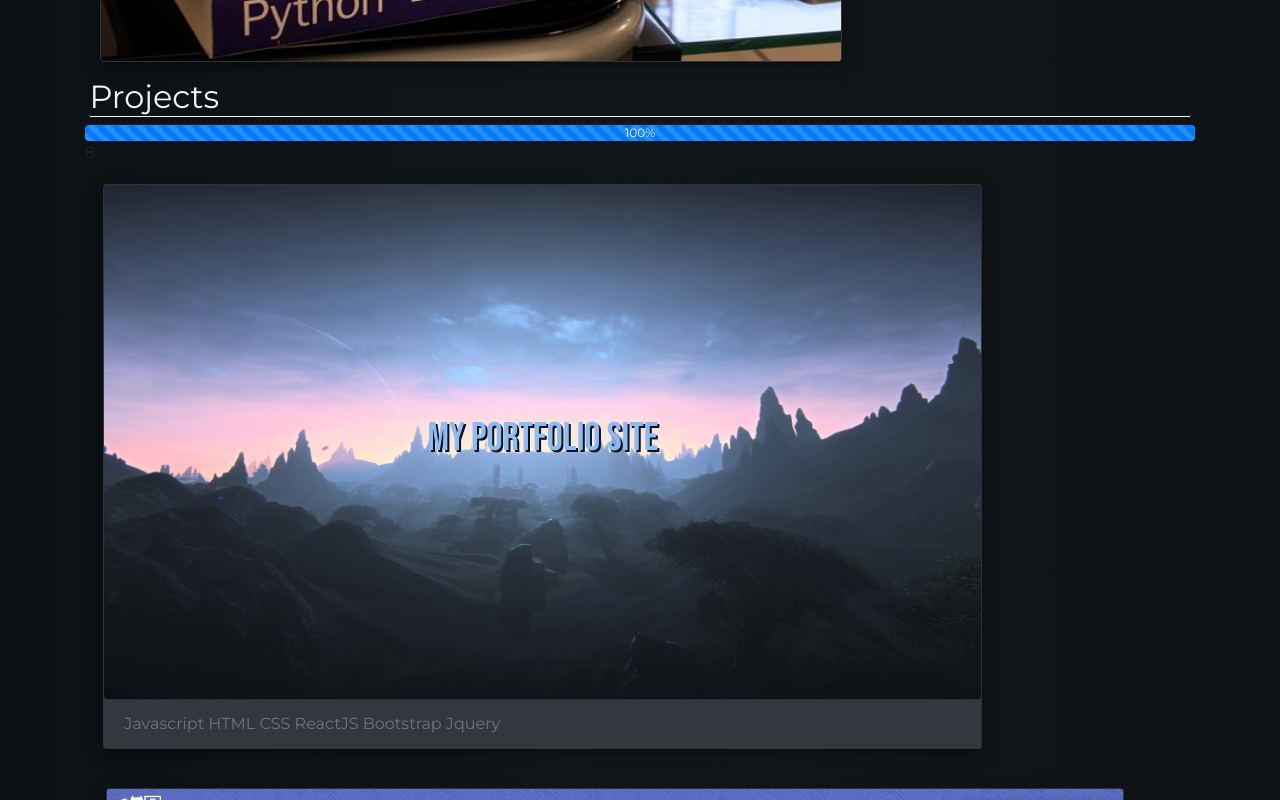
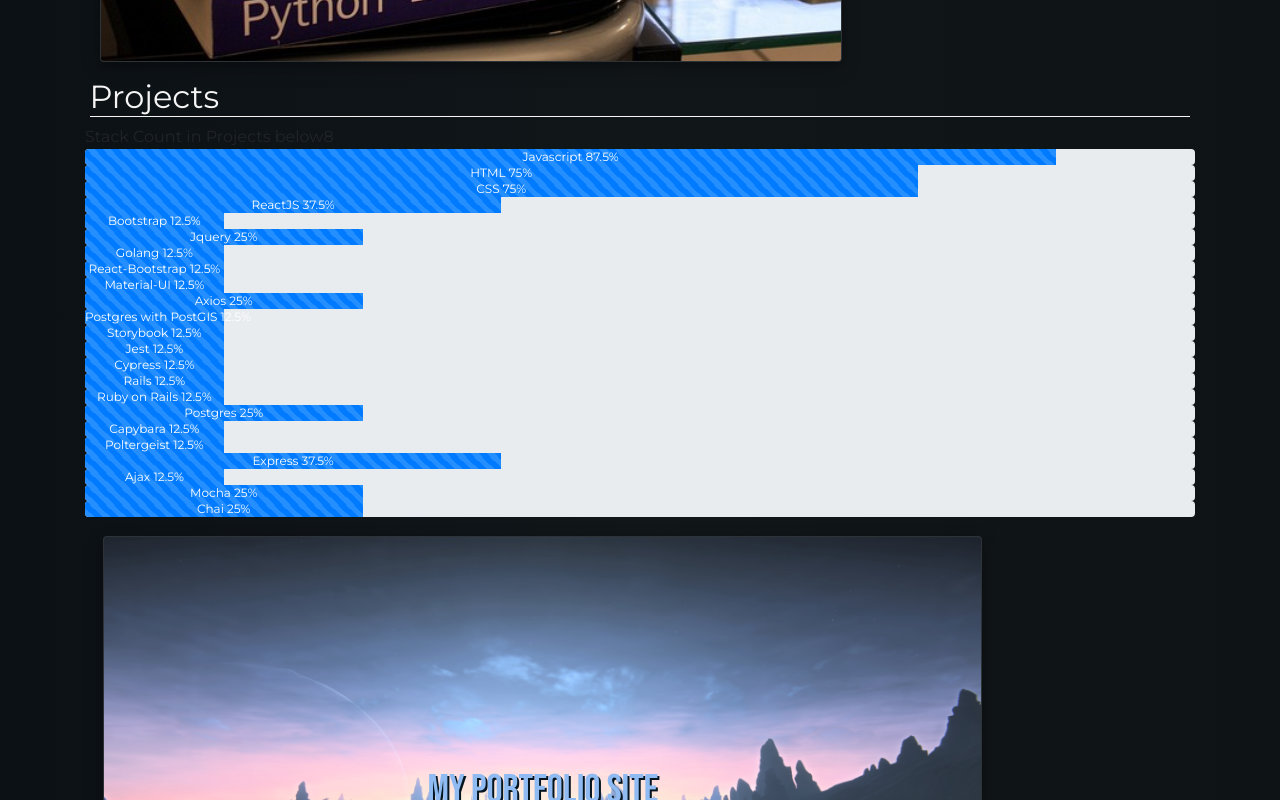
Before and after one commit to ChrisnNg/Ng, a React (Create React App) app: page / in a window 1280 px wide. Shown: the part 2480-3280 px from the top of the page. Built offline with nearby package versions, Linux system fonts and the light colour scheme.

Commit message:
stack count prototype implemented

```diff
--- a/src/App.js
+++ b/src/App.js
@@ -59,6 +59,29 @@ function App() {
     return allCards;
   }
 
+  function progressStack(projects) {
+    let stackCount = {};
+    const finalCount = [];
+    projects.map(project => {
+      for (let stack of project.footer) {
+        if (stackCount[stack]) {
+          stackCount[stack] += 1;
+        } else stackCount[stack] = 1;
+      }
+    });
+
+    for (let stack in stackCount) {
+      finalCount.push(
+        <ProgressBar
+          animated
+          now={(stackCount[stack] / projects.length) * 100}
+          label={`${stack} ${(stackCount[stack] / projects.length) * 100}%`}
+        />
+      );
+    }
+    return finalCount;
+  }
+
   let projects = [
     {
       title: (
@@ -95,6 +118,8 @@ function App() {
       imgsrc: cat_park,
       footer: [
         "Javascript",
+        "HTML",
+        "CSS",
         "ReactJS",
         "Golang",
         "React-Bootstrap",
@@ -508,12 +533,9 @@ function App() {
         </Fade>
 
         <Container>
-          <ProgressBar
-            animated
-            now={(projects.length / projects.length) * 100}
-            label={`${(projects.length / projects.length) * 100}%`}
-          />
+          <span className="text-center">Stack Count in Projects below</span>
           {projects.length}
+          {progressStack(projects)}
           <Row>{createCards(projects)}</Row>
         </Container>
       </section>
```
